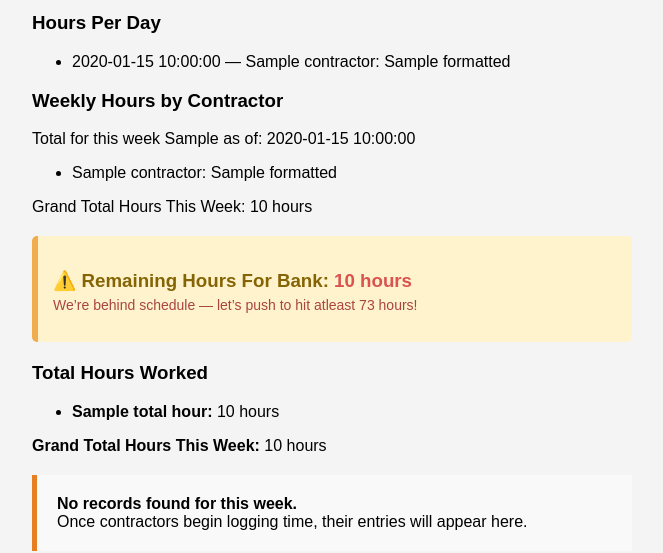
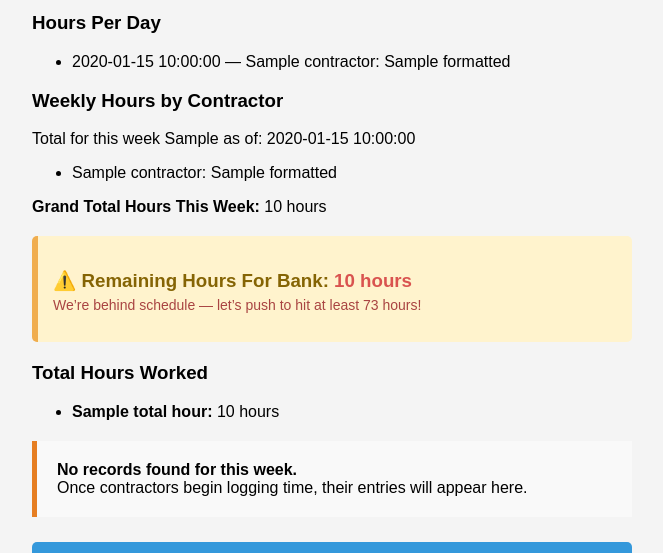
Before and after one commit to Seanmorais09/contractor, a Flask app: template templates/dashboard.html in a window 1280 px wide. Shown: the part 480-1033 px from the top of the page, without its empty margins (308-971 px from the left). Run offline with Flask 3, Linux system fonts and the light colour scheme; the template is opened without the code that fills it: most values are stand-ins (such as "Sample title", 1, 10 or a date in 2020).

Commit message:
Fixed dashboard route & dashboard.html

```diff
--- a/app.py
+++ b/app.py
@@ -189,6 +189,8 @@ def dashboard():
             daily_summary = []
             weekly_summary = []
             remaining_hours = 80
+            total_hours = {}
+            grand_total_hours = 0.0
         else:
             df_full['timestamp'] = pd.to_datetime(df_full['timestamp'], utc=True).dt.tz_convert('US/Pacific')
             df_full['project'] = df_full['project'].fillna("-").astype(str)
@@ -220,6 +222,7 @@ def dashboard():
             for entry in sessions:
                 key = (entry['date'], entry['contractor'])
                 daily_minutes[key] += entry['duration']
+
             daily_summary = []
             for (date, contractor), minutes in sorted(daily_minutes.items(), reverse=True):
                 hours = int(minutes // 60)
@@ -233,6 +236,7 @@ def dashboard():
             weekly_totals = defaultdict(float)
             for entry in sessions:
                 weekly_totals[entry['contractor']] += entry['duration']
+
             weekly_summary = []
             for contractor in VALID_PINS.keys():
                 minutes = weekly_totals.get(contractor, 0)
@@ -243,8 +247,8 @@ def dashboard():
                     'formatted': f"{hours}h {mins}m"
                 })
 
-            grand_total_minutes = sum(weekly_totals.values())
-            grand_total_hours = round(grand_total_minutes / 60, 2)
+            total_hours = {user: round(minutes / 60, 2) for user, minutes in weekly_totals.items()}
+            grand_total_hours = round(sum(total_hours.values()), 2)
             remaining_hours = round(80 - grand_total_hours, 2)
 
             df = weekly_df.copy()
@@ -253,10 +257,16 @@ def dashboard():
             if selected_project:
                 df = df[df['project'] == selected_project]
 
-            df['timestamp'] = df['timestamp'].dt.strftime('%Y-%m-%d %I:%M %p')
-            # raw_timestamp for sorting or further use
-            df['raw_timestamp'] = pd.to_datetime(df['timestamp'], errors='coerce')
+            df = df.dropna(subset=['timestamp', 'user'])
+            df['formatted_timestamp'] = df['timestamp'].dt.strftime('%Y-%m-%d %I:%M %p')
+
             entries = df.to_dict(orient='records')
+            entries = [e for e in entries if isinstance(e, dict)]
+
+            for i, entry in enumerate(entries):
+                if not isinstance(entry, dict):
+                    print(f"Entry {i} is not a dict:", entry)
+
             users = sorted(set(df_full['user']))
 
         return render_template('dashboard.html',
@@ -265,7 +275,8 @@ def dashboard():
                                projects=PROJECTS,
                                daily_summary=daily_summary,
                                weekly_summary=weekly_summary,
-                               total_hours=round(grand_total_hours, 2),
+                               total_hours=total_hours,
+                               grand_total_hours=grand_total_hours,
                                remaining_hours=remaining_hours,
                                logged_in_user=logged_in_user,
                                is_admin=is_admin,
--- a/templates/dashboard.html
+++ b/templates/dashboard.html
@@ -24,7 +24,7 @@
   </select>
 
   <label for="week">Select Week (Sunday):</label>
-  <input type="date" name="week" id="week" value="{{ start_of_week }}">
+  <input type="date" name="week" id="week" value="{{ selected_week }}">
 
   <label for="project">Filter by Project:</label>
   <select name="project" id="project">
@@ -42,7 +42,6 @@
   <button type="submit">Clear Filters</button>
 </form>
 
-
 {% if daily_summary %}
   <h3>Hours Per Day</h3>
   <ul>
@@ -52,18 +51,21 @@
   </ul>
 {% endif %}
 
-  <h3>Weekly Hours by Contractor </h3>
-  <p>Total for this week {{ week_ending }} as of: {{ today_date }}</p>
+<h3>Weekly Hours by Contractor</h3>
+<p>Total for this week {{ week_ending }} as of: {{ today }}</p>
 <ul>
   {% for entry in weekly_summary %}
     <li>{{ entry.contractor }}: {{ entry.formatted }}</li>
   {% endfor %}
 </ul>
-<p>Grand Total Hours This Week: {{ grand_total_hours }} hours</p>
+
+<p><strong>Grand Total Hours This Week:</strong> {{ grand_total_hours }} hours</p>
+
 <div class="warning-box">
   <h3>⚠️ Remaining Hours For Bank: <span class="highlight">{{ remaining_hours }} hours</span></h3>
-    <p class="urgent-note">We’re behind schedule — let’s push to hit atleast 73 hours!</p>
+  <p class="urgent-note">We’re behind schedule — let’s push to hit at least 73 hours!</p>
 </div>
+
 {% if total_hours %}
   <h3>Total Hours Worked</h3>
   <ul class="hours-list">
@@ -74,8 +76,6 @@
 {% else %}
   <p>No hours logged for the selected filters.</p>
 {% endif %}
-
-<p><strong>Grand Total Hours This Week:</strong> {{ grand_total_hours }} hours</p>
 
 {% if data and data|length > 0 %}
   <div class="table-wrapper">
@@ -95,12 +95,12 @@
         <tr>
           <td>{{ row['user'] }}</td>
           <td>{{ row['action'] }}</td>
-          <td>{{ row['timestamp'] }}</td>
-          <td>{{ row.project }}</td>
+          <td>{{ row['formatted_timestamp'] }}</td>
+          <td>{{ row['project'] }}</td>
           <td>{{ row['tasks'] }}</td>
           <td>
-            {% if row['photo'] and (row['photo'] in photos) %}
-              <img src="{{ url_for('static', filename='photos/' ~ row['photo']) }}" alt="Photo" class="photo-thumb">
+            {% if row['photo_url'] %}
+              <img src="{{ row['photo_url'] }}" alt="Photo" class="photo-thumb">
             {% else %}
               <span class="no-image">No Image</span>
             {% endif %}
@@ -108,7 +108,7 @@
           {% if is_admin %}
             <td>
               <form method="post" action="/delete">
-                <input type="hidden" name="id" value="{{ row.id }}">
+                <input type="hidden" name="id" value="{{ row['id'] }}">
                 <button type="submit" class="delete-button">🗑️</button>
               </form>
               <a href="{{ url_for('edit_entry', entry_id=row['id']) }}" class="btn btn-edit">Edit</a>
@@ -124,9 +124,11 @@
     Once contractors begin logging time, their entries will appear here.
   </div>
 {% endif %}
+
 <a href="{{ url_for('export_db') }}">
   <button class="download-button">📥 Download CSV</button>
 </a>
+
 <form method="get" action="/dashboard">
   <label for="limit">Entries per page:</label>
   <select name="limit" onchange="this.form.submit()">
```
Lines whose indentation alone changed are shown as unchanged.
